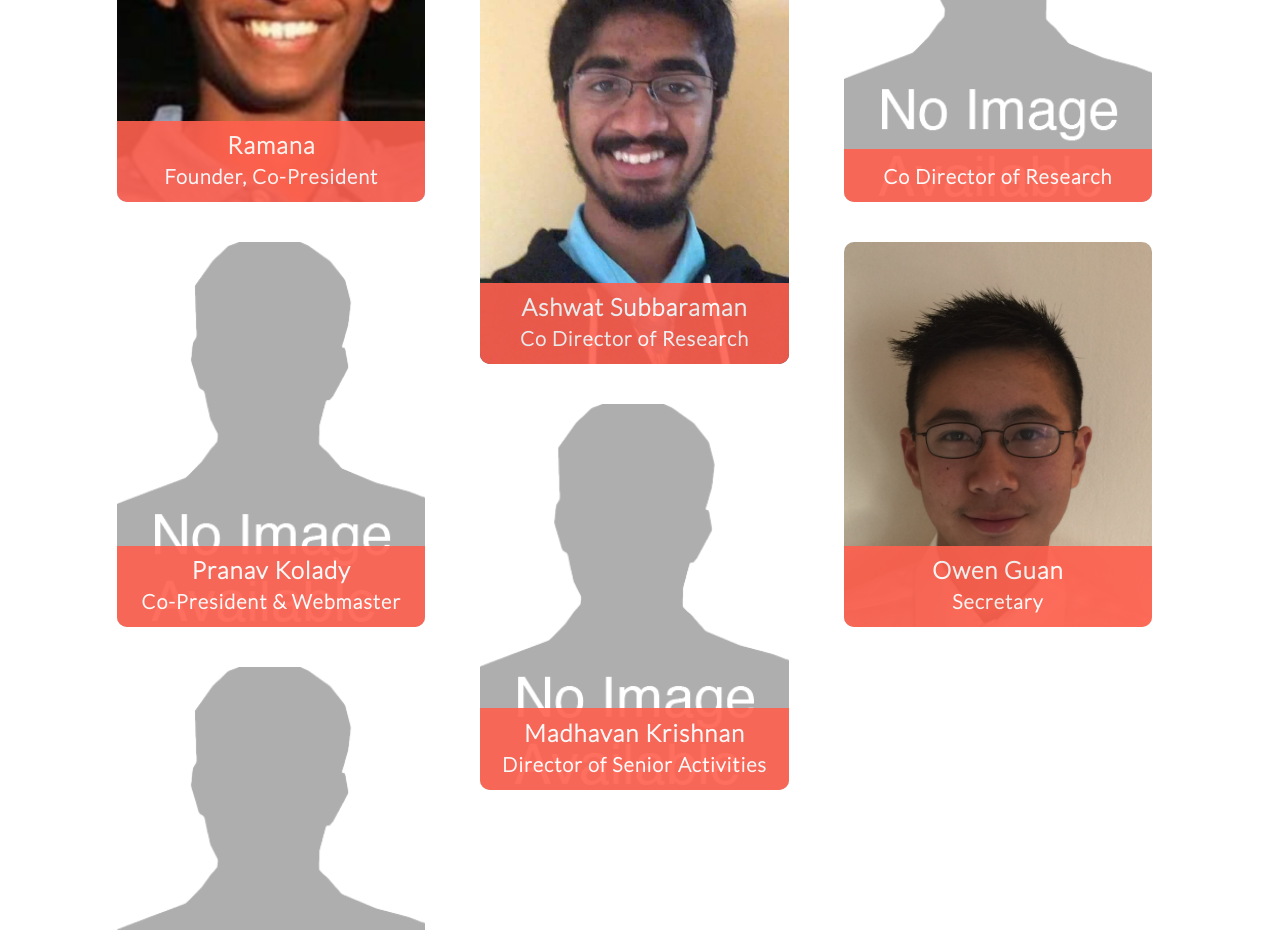
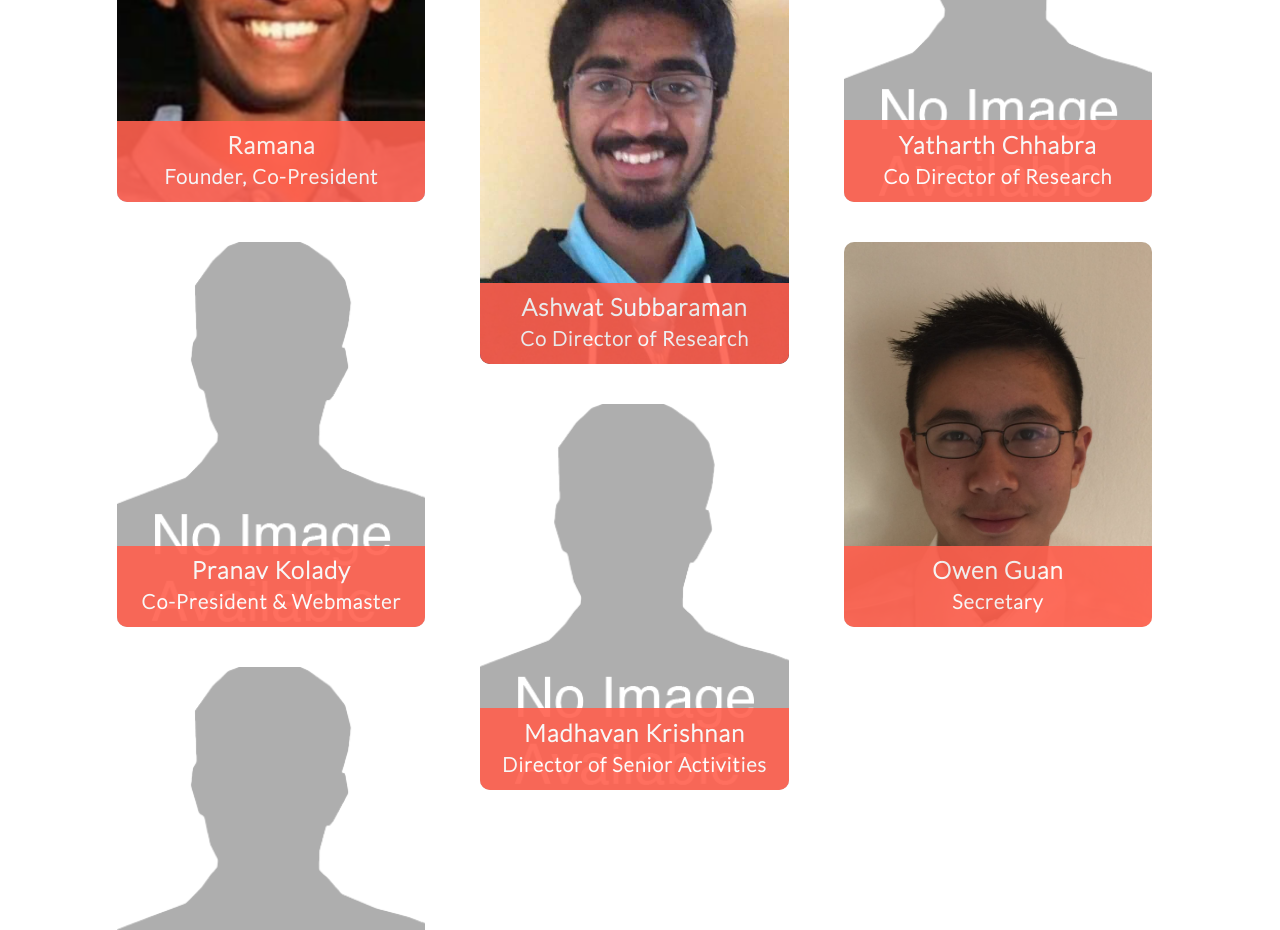
Before and after one commit to pkolady/AirPods, a plain HTML site: page ourteam.html in a window 1280 px wide. Shown: the part 1500-2430 px from the top of the page. Drawn offline with nearby package versions, Linux system fonts and the light colour scheme.

Commit message:
added yatharth (no image yet)

```diff
--- a/ourteam.html
+++ b/ourteam.html
@@ -164,7 +164,7 @@
         <div class="teammember officer slideanim">
         <img src="images/noimage.png">
         <div class="text officertext">
-          <h2><!-- name --></h2>
+          <h2>Yatharth Chhabra</h2>
           <h4>Co Director of Research</h4>
         </div>
       </div>
```
